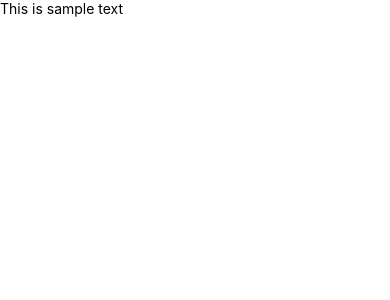
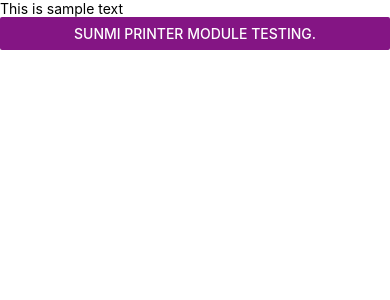
Before and after one commit to houlasovansela18/PosSystem, a React Native app: screen / in a window 390 px wide. Shown: the top 300 px of the page. Built offline with nearby package versions, Linux system fonts and the light colour scheme.

Commit message:
stash commit

```diff
--- a/App.tsx
+++ b/App.tsx
@@ -1,12 +1,30 @@
 import React from 'react';
-import {SafeAreaView, ScrollView, Text, View} from 'react-native';
+import {
+  Button,
+  NativeModules,
+  SafeAreaView,
+  ScrollView,
+  Text,
+  View,
+} from 'react-native';
+
+const {SunmiModule} = NativeModules;
 
 function App(): React.JSX.Element {
+  const handleOnPressed = () => {
+    SunmiModule.createsSampleLog('Sample stupid testing.');
+  };
   return (
     <SafeAreaView>
       <ScrollView contentInsetAdjustmentBehavior="automatic">
         <View>
           <Text>This is sample text</Text>
+          <Button
+            title="Sunmi Printer Module testing."
+            color="#841584"
+            accessibilityLabel="Learn more about this purple button"
+            onPress={handleOnPressed}
+          />
         </View>
       </ScrollView>
     </SafeAreaView>
```
Also changed, not shown: 3 other files (tests, documents, lock files or other folders).
